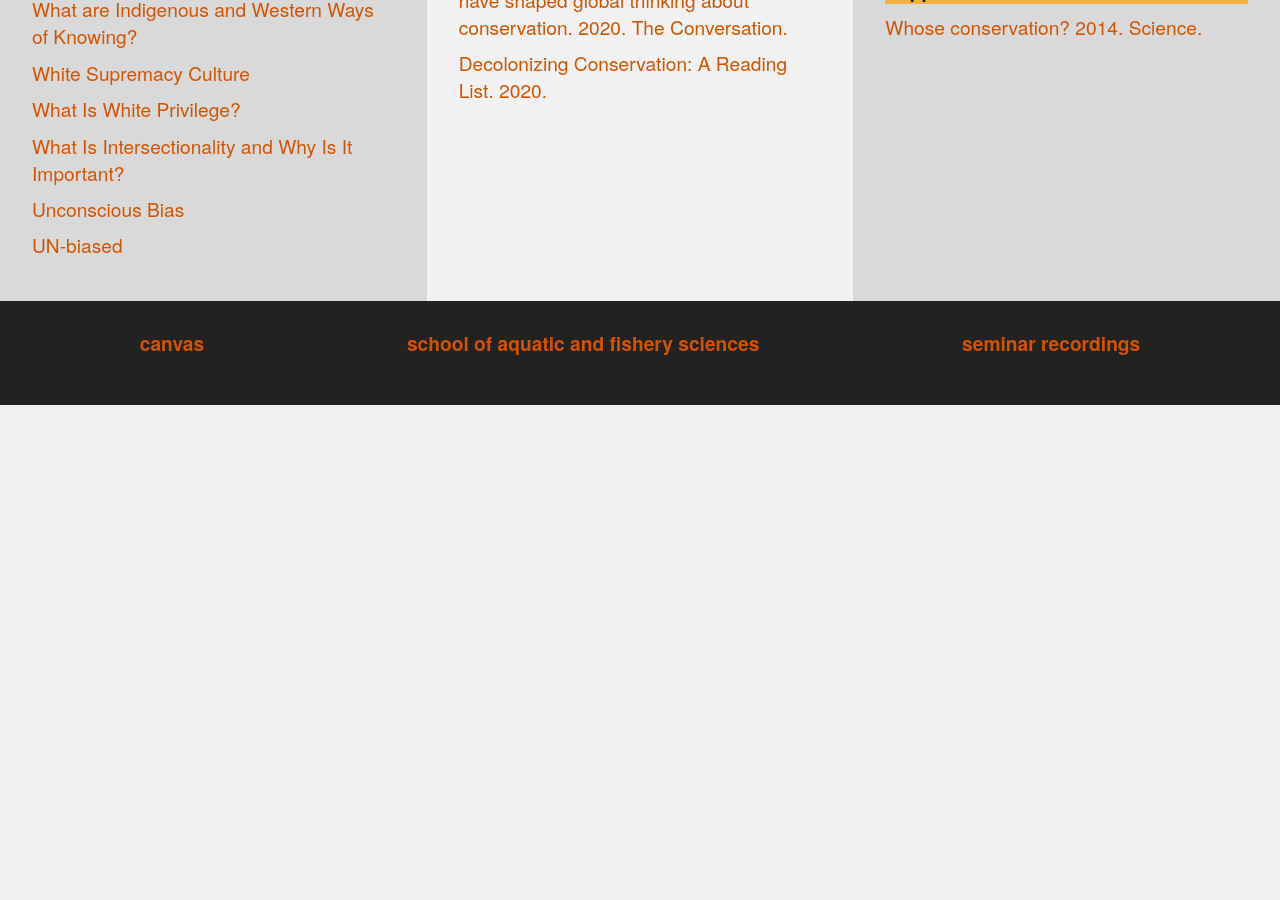
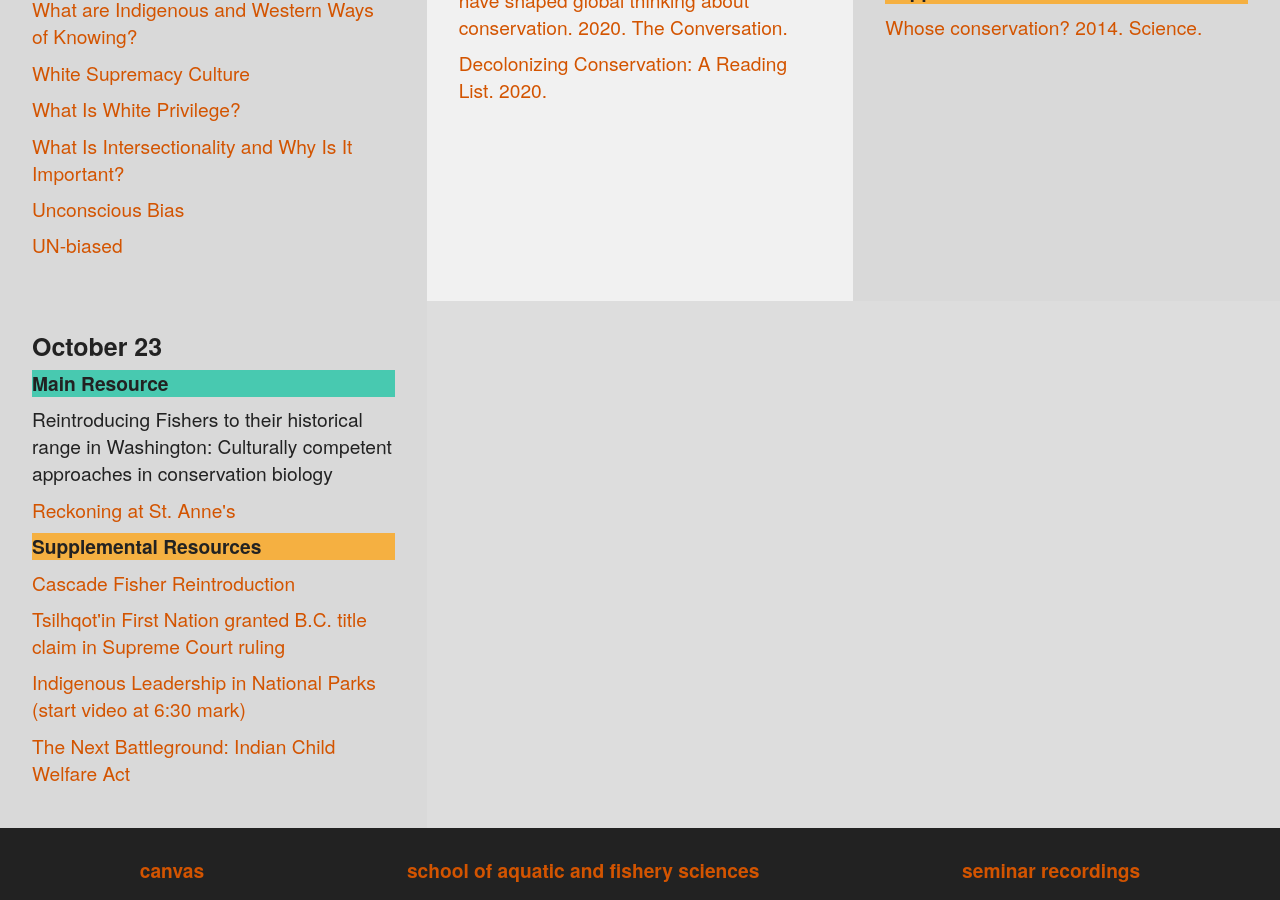
Before and after one commit to amburgey/FISH513InclusiveConservation, a Jekyll site: the page built from readings.html, in a window 1280 px wide and 900 px high, scrolled down 1195 px. Built offline with Jekyll 4.4.1, drawn with Linux system fonts in a browser that asks for light colours; before the commit the page ends 1600 px from its top, so only the background shows below that.

Commit message:
Fisher reading material

```diff
--- a/readings.html
+++ b/readings.html
@@ -62,6 +62,18 @@ layout: list
 			<p class="tile_space"><a href="https://www.researchgate.net/publication/266254279_Ecology_Whose_conservation" target="_blank" rel="noopener noreferrer">Whose conservation? 2014. Science.</a> </p>
         </li>
 
+		<li class="gi tile--alt3">
+            <h3>October 23</h3>
+			<p class="tile_blue"> Main Resource </p>
+            <p class="tile_space"> Reintroducing Fishers to their historical range in Washington: Culturally competent approaches in conservation biology</p>
+			<p class="tile_space"><a href="https://youtu.be/ryXTTxhAik0" target="_blank" rel="noopener noreferrer">Reckoning at St. Anne's</a> </p>
+			<p class="tile_yellow"> Supplemental Resources </p>
+			<p class="tile_space"><a href="https://youtu.be/ahuQ6d8EjMk" target="_blank" rel="noopener noreferrer">Cascade Fisher Reintroduction</a> </p>
+			<p class="tile_space"><a href="https://youtu.be/z4D85H7lQxE" target="_blank" rel="noopener noreferrer">Tsilhqot'in First Nation granted B.C. title claim in Supreme Court ruling</a> </p>
+			<p class="tile_space"><a href="https://indiancountrytoday.com/newscasts/indigenous-leadership-in-national-parks-0BrpEI-FtkOLotIojUo31Q" target="_blank" rel="noopener noreferrer">Indigenous Leadership in National Parks (start video at 6:30 mark)</a> </p>
+			<p class="tile_space"><a href="https://crooked.com/podcast/this-land-episode-8-the-next-battleground/" target="_blank" rel="noopener noreferrer">The Next Battleground: Indian Child Welfare Act</a> </p>
+        </li>
+
 	</ul><!--end .g--3up-->
 
 </section>
```
